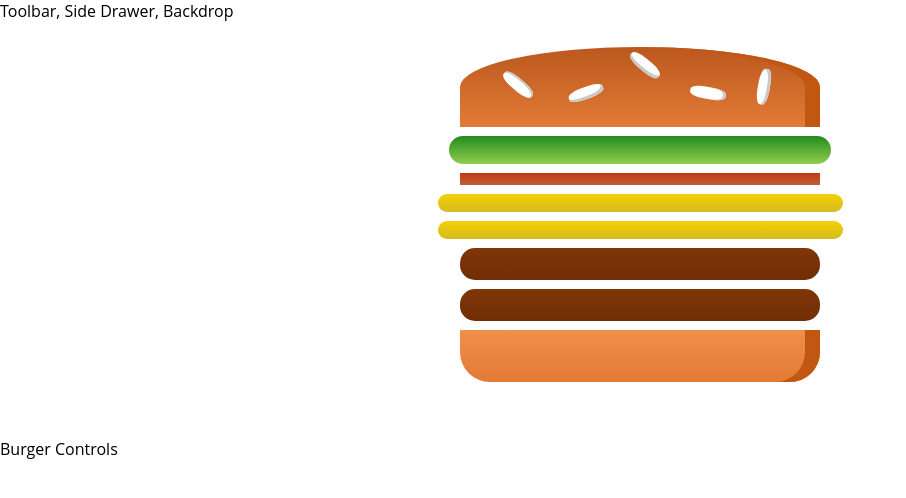
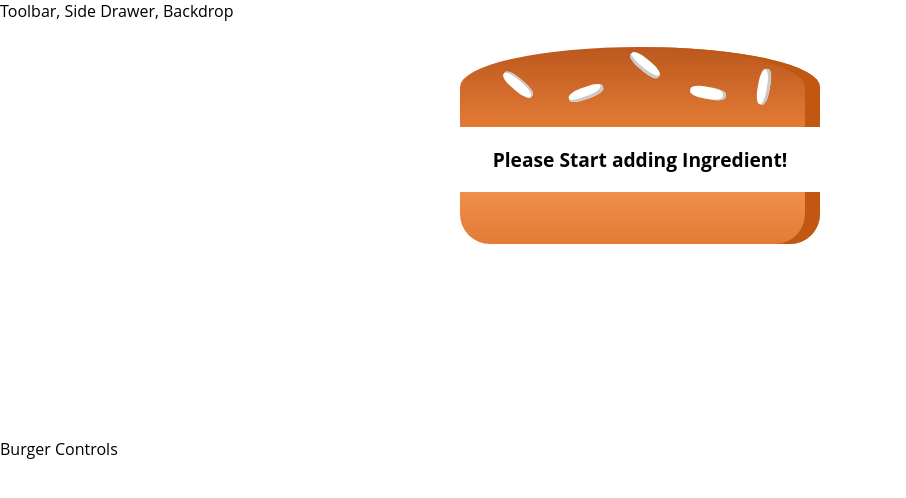
Before and after one commit to vivekpavaskar/my-burger-app-react, a React app: page / in a window 1280 px wide. Shown: the top 498 px of the page, without its empty margins (0-906 px from the left). Built offline with nearby package versions, Linux system fonts and the light colour scheme; the HTML template or start-up script is replaced by a standard one.

Commit message:
burger display almost complete

```diff
--- a/src/components/Burger/Burger.js
+++ b/src/components/Burger/Burger.js
@@ -1,16 +1,20 @@
 import React from 'react';
 import BurgerIngredient from './BurgerIngredent/BurgerIngredient';
 import './Burger.css';
-import { array } from 'prop-types';
 
 const burger = (props) =>{
-    const ingredient=Object.keys(props.ingredient).map( igkey =>{
+    let ingredient=Object.keys(props.ingredient).map( igkey =>{
         return [...Array(props.ingredient[igkey])].map((_,i) =>{
                 return <BurgerIngredient key={igkey+i} type={igkey}></BurgerIngredient>
         })
     })
+    .reduce((arr,el)=>{
+        return arr.concat(el)
+    },[]);
 
-
+    if(ingredient.length===0){
+        ingredient=<p>Please Start adding Ingredient!</p>
+    }
         return(
             <div className='Burger'>
                 <BurgerIngredient type='bread-top'></BurgerIngredient>
--- a/src/containers/BurgerBuilder/BurgerBuilder.js
+++ b/src/containers/BurgerBuilder/BurgerBuilder.js
@@ -4,10 +4,10 @@ import Burger from '../../components/Burger/Burger';
 class BurgerBuilder extends Component{
     state={
         ingredient:{
-            salad:1,
-            bacon:1,
-            cheese:2,
-            meat:2
+            salad:0,
+            bacon:0,
+            cheese:0,
+            meat :0
         }
     }
 
```
